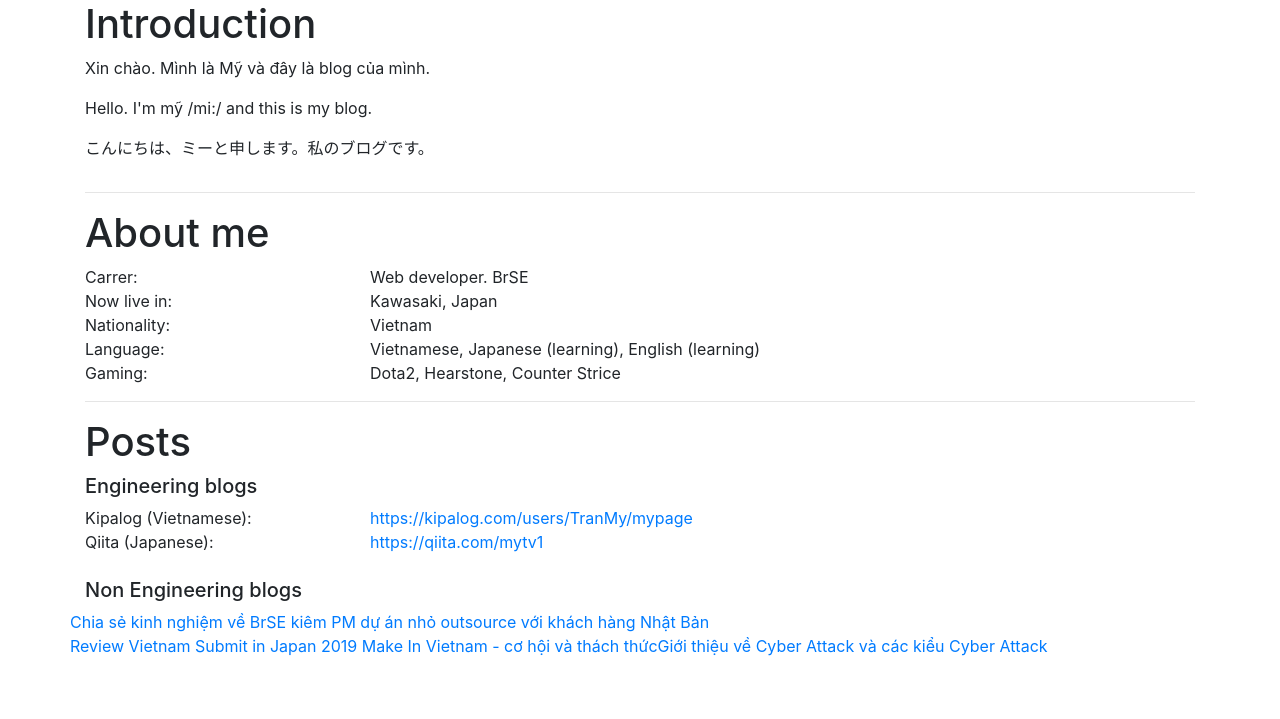
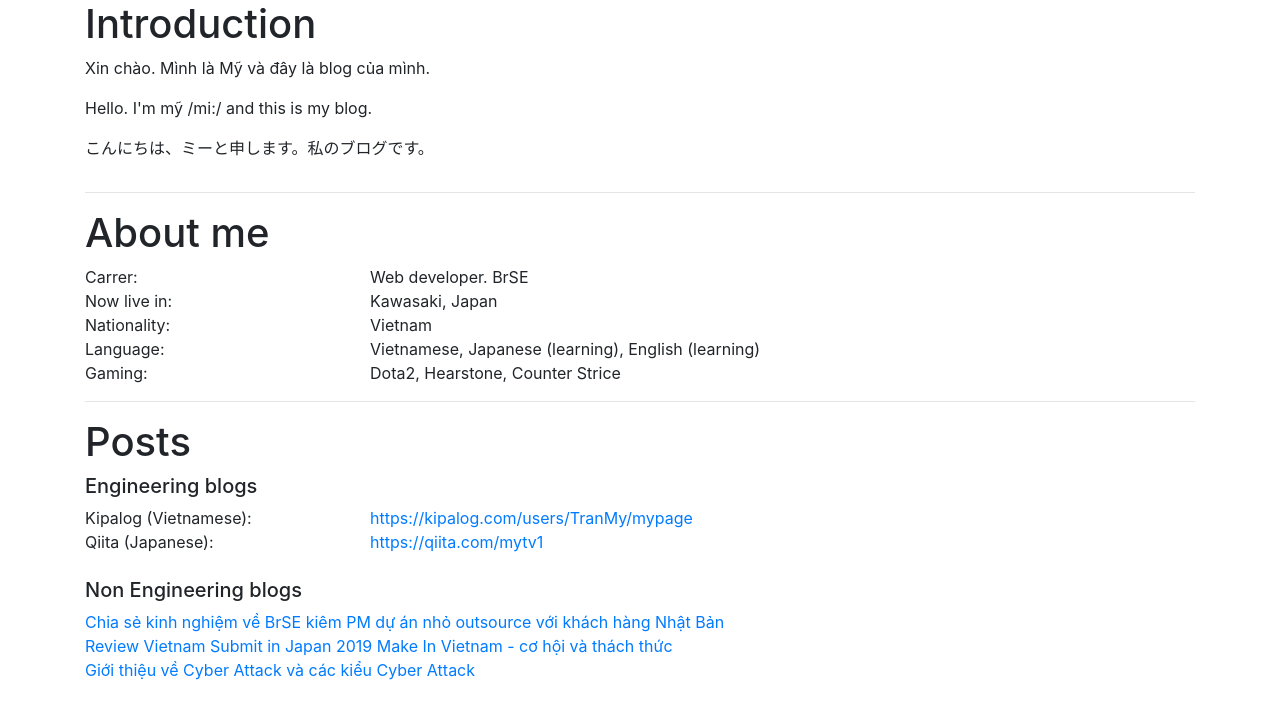
Before and after one commit to mytv1/mytv1, a Jekyll site: the page built from index.html, in a window 1280 px wide. Shown: the top 719 px of the page. Built offline with Jekyll 4.4.1, drawn with Linux system fonts in a browser that asks for light colours; nearby versions of some CDN libraries.

Commit message:
Fix layout

```diff
--- a/index.html
+++ b/index.html
@@ -73,9 +73,9 @@ title: Home
           <div class="col"><h5>Non Engineering blogs</h5></div>
         </div>
         <div class="row">
-          <a class="text-left" href="/mytv1/brse">Chia sẻ kinh nghiệm về BrSE kiêm PM dự án nhỏ outsource với khách hàng Nhật Bản</a>
-          <a class="text-left" href="/mytv1/vn_submit_in_japan_2017">Review Vietnam Submit in Japan 2019 Make In Vietnam - cơ hội và thách thức</a>
-          <a class="text-left" href="/mytv1/cyber-attack">Giới thiệu về Cyber Attack và các kiểu Cyber Attack</a>
+          <a class="text-left col-12" href="/mytv1/brse">Chia sẻ kinh nghiệm về BrSE kiêm PM dự án nhỏ outsource với khách hàng Nhật Bản</a>
+          <a class="text-left col-12" href="/mytv1/vn_submit_in_japan_2017">Review Vietnam Submit in Japan 2019 Make In Vietnam - cơ hội và thách thức</a>
+          <a class="text-left col-12" href="/mytv1/cyber-attack">Giới thiệu về Cyber Attack và các kiểu Cyber Attack</a>
         </div>
       </div>
     </div>
```
